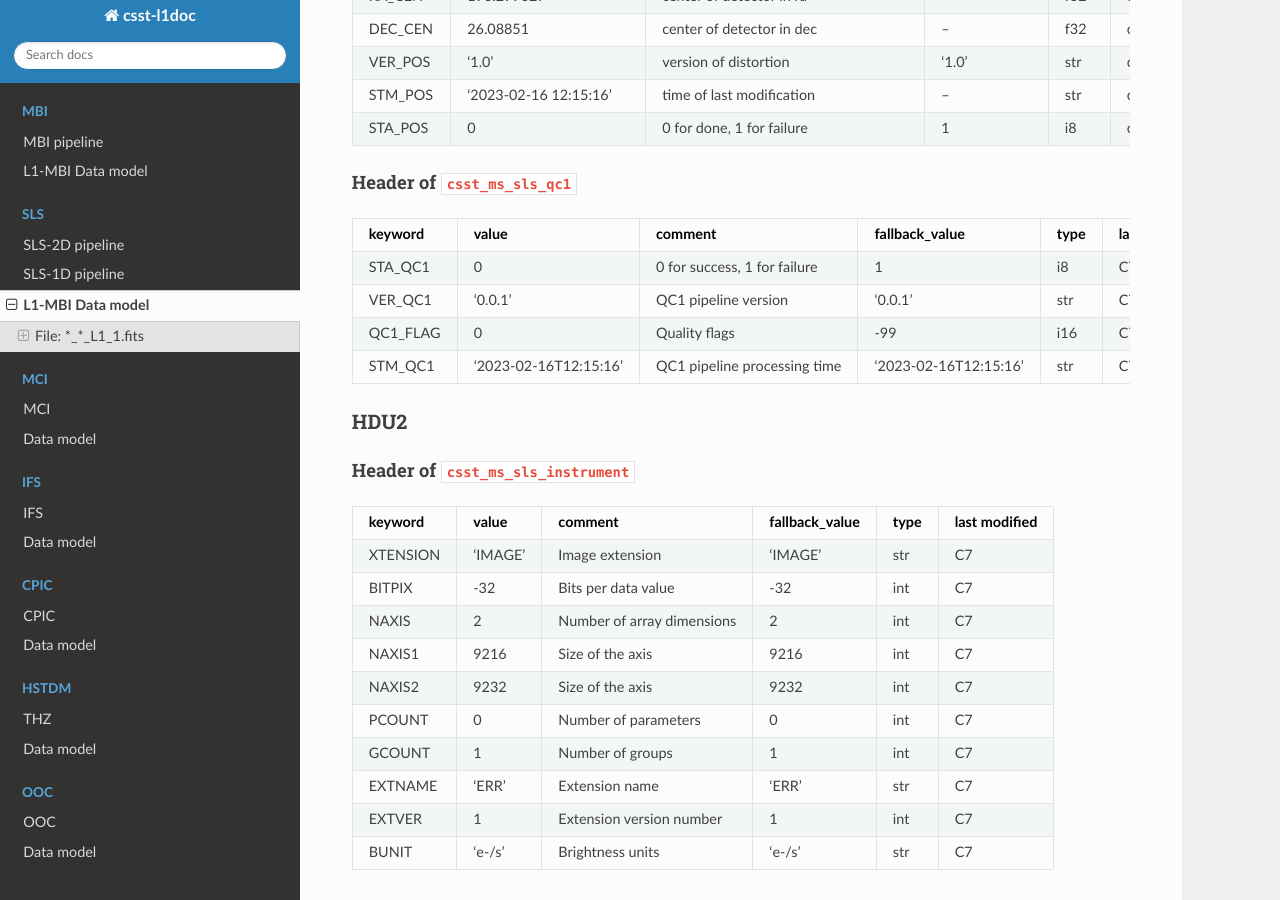
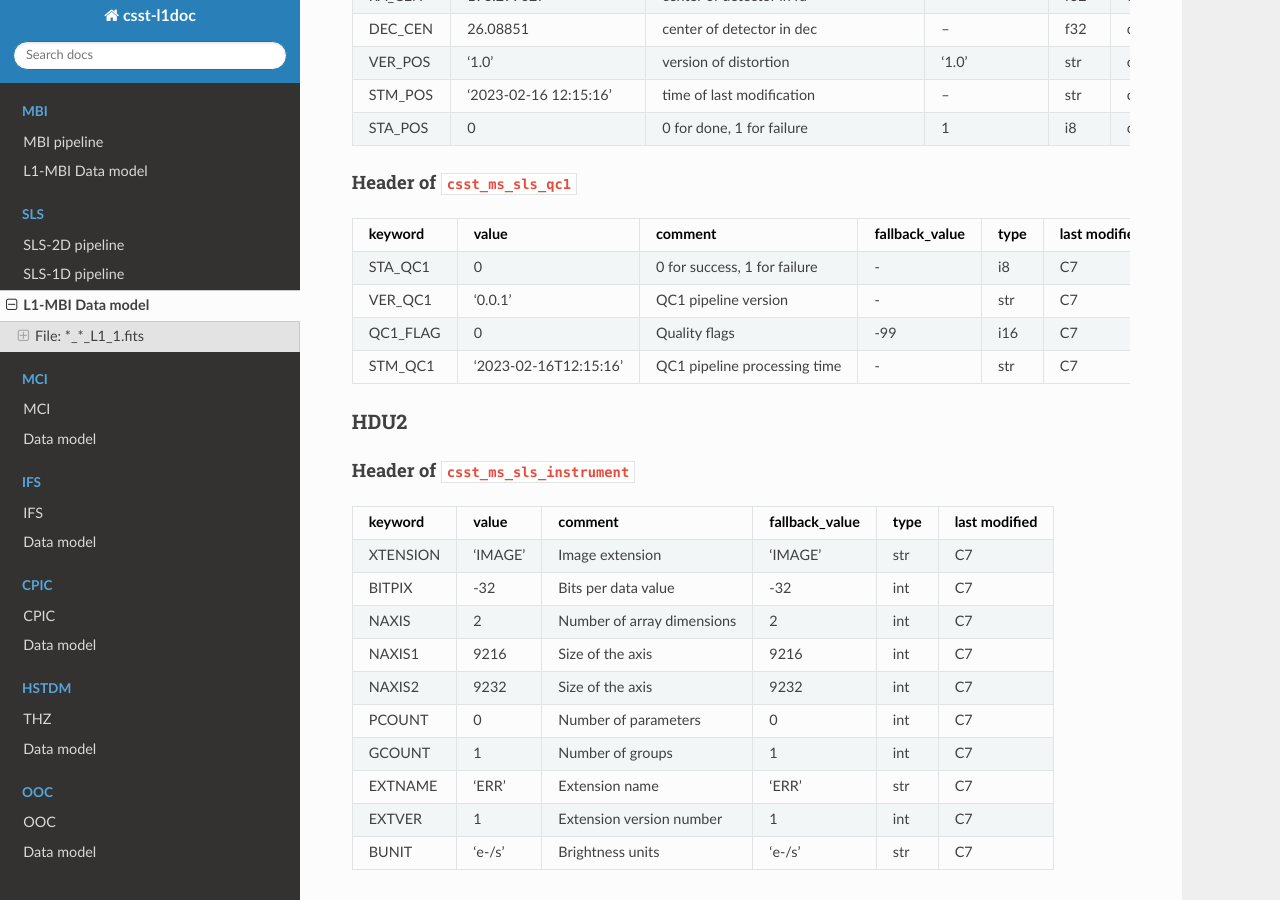
Before and after one commit to hypergravity/csst-doc-msc, a Sphinx documentation site: the page built from docs/source/sls/data_model.md, in a window 1280 px wide and 900 px high, scrolled down 2956 px. Built offline with Sphinx 7.4.7 and the Read the Docs theme 2.0.0, drawn with Linux system fonts in a browser that asks for light colours.

Commit message:
Update data_model.md

```diff
--- a/docs/source/sls/data_model.md
+++ b/docs/source/sls/data_model.md
@@ -111,12 +111,12 @@ CD1_1等系数在修改后挪到这一节
 
 
 #### Header of `csst_ms_sls_qc1`
-| keyword        | value                    | comment                      | fallback_value         | type  | last modified |
-|----------------|:-------------------------|------------------------------|------------------------|-------|---------------|
-| STA_QC1        | 0                        | 0 for success, 1 for failure | 1                      | i8    | C7            |
-| VER_QC1        | '0.0.1'                  | QC1 pipeline version         | '0.0.1'                | str   | C7            |
-| QC1_FLAG       | 0                        | Quality flags                | -99                    | i16   | C7            |
-| STM_QC1        | '2023-02-16T12:15:16'    | QC1 pipeline processing time | '2023-02-16T12:15:16'  | str   | C7            |
+| keyword        | value                    | comment                      | fallback_value | type  | last modified |
+|----------------|:-------------------------|------------------------------|----------------|-------|---------------|
+| STA_QC1        | 0                        | 0 for success, 1 for failure | -              | i8    | C7            |
+| VER_QC1        | '0.0.1'                  | QC1 pipeline version         | -              | str   | C7            |
+| QC1_FLAG       | 0                        | Quality flags                | -99            | i16   | C7            |
+| STM_QC1        | '2023-02-16T12:15:16'    | QC1 pipeline processing time | -              | str   | C7            |
 
 ### HDU2
 
```
